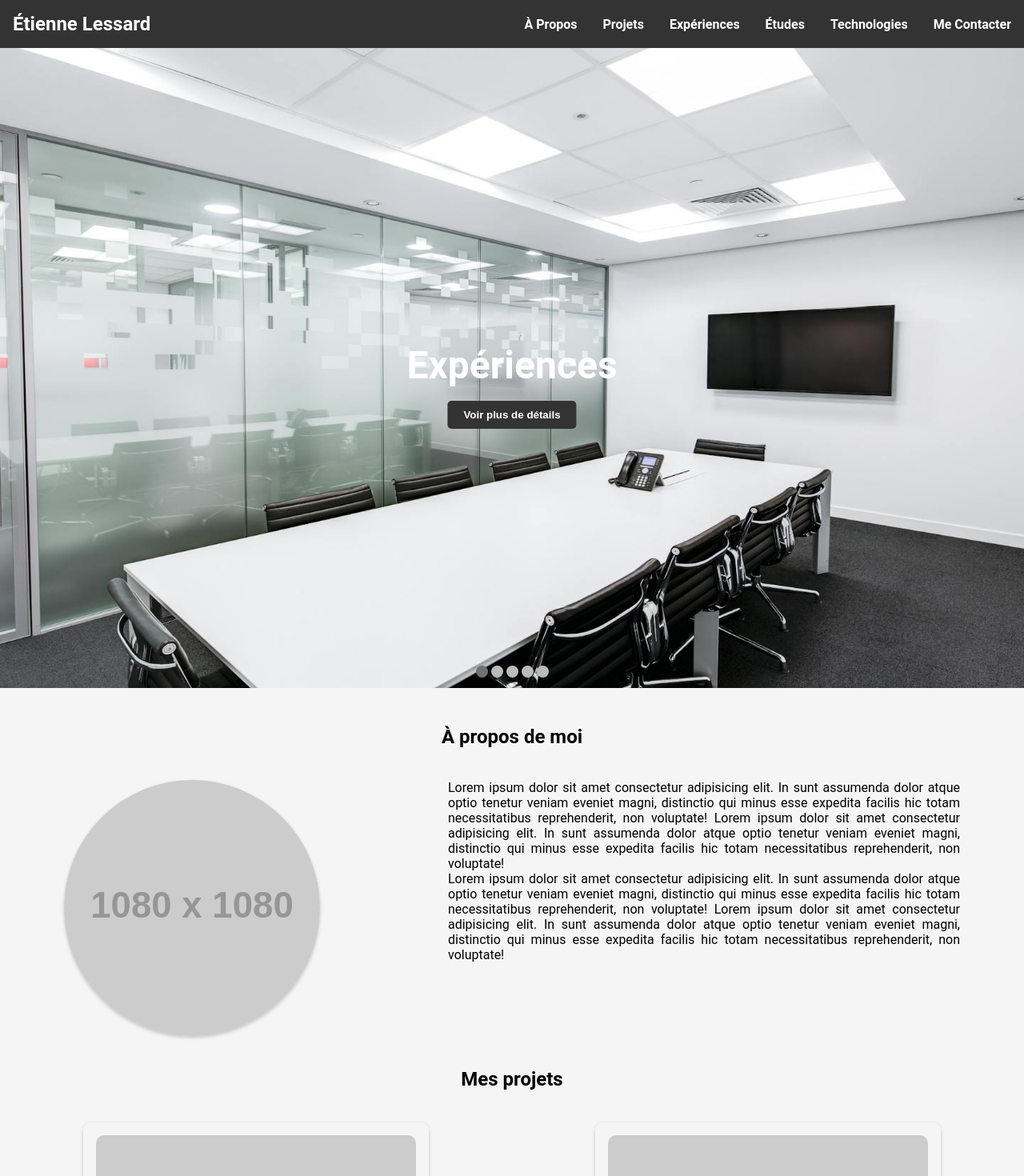
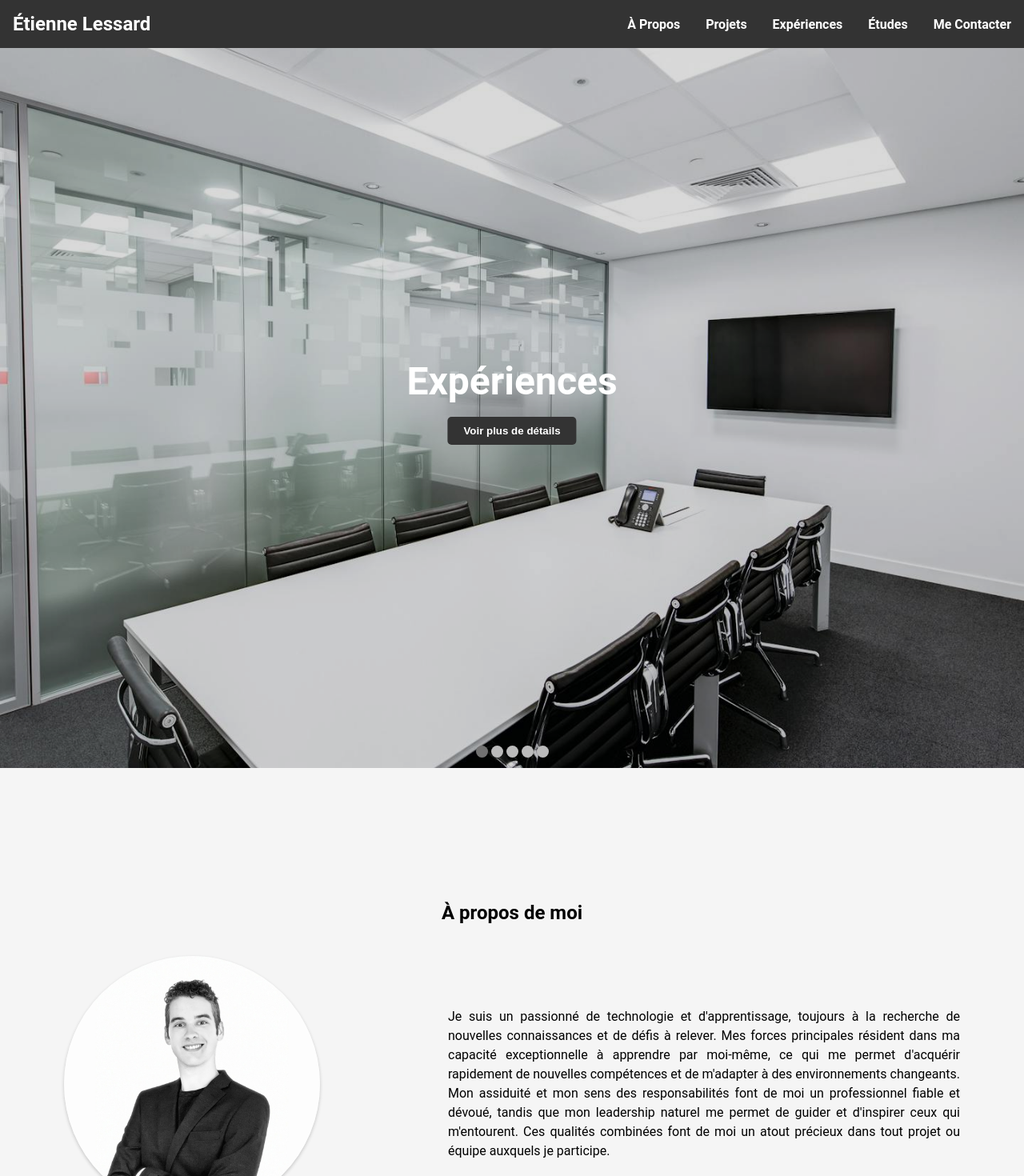
Before and after one commit to TheEtiDev/portfolio-etienne, a Vue app: page / in a window 1280 px wide. Shown: the top 1470 px of the page at 80% size. Built offline with nearby package versions, Linux system fonts and the light colour scheme.

Commit message:
Fix css and navigation + ajout photo et texte

```diff
--- a/src/App.vue
+++ b/src/App.vue
@@ -1,13 +1,9 @@
 <script setup>
 import { RouterView } from 'vue-router'
-import NavigationComponent from './components/NavigationComponent.vue';
-import FooterComponent from './components/FooterComponent.vue';
 </script>
 
 <template>
-  <NavigationComponent />
   <RouterView />
-  <FooterComponent />
 </template>
 
 <style scoped>
--- a/src/assets/main.css
+++ b/src/assets/main.css
@@ -4,3 +4,7 @@ body {
     padding: 0;
     background-color: #f5f5f5;
 }
+
+html {
+    scroll-behavior: smooth;
+}
--- a/src/components/AboutComponent.vue
+++ b/src/components/AboutComponent.vue
@@ -5,16 +5,14 @@
     <section>
         <h3>À propos de moi</h3>
         <div class="content-container">
-            <img src="https://via.placeholder.com/1080x1080" alt="photo">
-            <span>Lorem ipsum dolor sit amet consectetur adipisicing elit. In sunt assumenda dolor atque optio tenetur
-                veniam eveniet magni, distinctio qui minus esse expedita facilis hic totam necessitatibus reprehenderit,
-                non voluptate! Lorem ipsum dolor sit amet consectetur adipisicing elit. In sunt assumenda dolor atque
-                optio tenetur veniam eveniet magni, distinctio qui minus esse expedita facilis hic totam necessitatibus
-                reprehenderit, non voluptate! <br> Lorem ipsum dolor sit amet consectetur adipisicing elit. In sunt
-                assumenda dolor atque optio tenetur veniam eveniet magni, distinctio qui minus esse expedita facilis hic
-                totam necessitatibus reprehenderit, non voluptate! Lorem ipsum dolor sit amet consectetur adipisicing
-                elit. In sunt assumenda dolor atque optio tenetur veniam eveniet magni, distinctio qui minus esse
-                expedita facilis hic totam necessitatibus reprehenderit, non voluptate! </span>
+            <img src="../assets/images/profilImg.jpg" alt="photo">
+            <span>Je suis un passionné de technologie et d'apprentissage, toujours à la recherche de nouvelles
+                connaissances et de défis à relever. Mes forces principales résident dans ma capacité exceptionnelle à
+                apprendre par moi-même, ce qui me permet d'acquérir rapidement de nouvelles compétences et de m'adapter
+                à des environnements changeants. Mon assiduité et mon sens des responsabilités font de moi un
+                professionnel fiable et dévoué, tandis que mon leadership naturel me permet de guider et d'inspirer ceux
+                qui m'entourent. Ces qualités combinées font de moi un atout précieux dans tout projet ou équipe
+                auxquels je participe. </span>
         </div>
     </section>
 </template>
@@ -56,6 +54,9 @@ span {
     width: 50%;
     margin: 1rem;
     text-align: justify;
+    line-height: 1.5rem;
+    align-items: center;
+    display: flex;
 }
 
 @media (max-width: 920px) {
--- a/src/components/CarrouselComponent.vue
+++ b/src/components/CarrouselComponent.vue
@@ -106,7 +106,8 @@ setInterval(() => {
 
 img {
     width: 100%;
-    height: 50rem;
+    height: auto;
+    filter: brightness(85%);
 }
 
 * {
--- a/src/components/EtudesComponent.vue
+++ b/src/components/EtudesComponent.vue
@@ -114,4 +114,8 @@ span {
     text-align: justify;
     padding: 0 1rem 0 1rem;
 }
+
+p {
+    line-height: 1.5;
+}
 </style>
--- a/src/components/ExperiencesComponent.vue
+++ b/src/components/ExperiencesComponent.vue
@@ -120,4 +120,8 @@ span {
     text-align: justify;
     padding: 0 1rem 0 1rem;
 }
+
+p {
+    line-height: 1.5;
+}
 </style>
--- a/src/components/NavigationComponent.vue
+++ b/src/components/NavigationComponent.vue
@@ -5,22 +5,19 @@
         </h2>
         <ul>
             <li>
-                <router-link to="/a-propos">À Propos</router-link>
+                <a href="#a-propos">À Propos</a>
             </li>
             <li>
-                <router-link to="/projets">Projets</router-link>
+                <a href="#projets">Projets</a>
             </li>
             <li>
-                <router-link to="/experience">Expériences</router-link>
+                <a href="#experiences">Expériences</a>
             </li>
             <li>
-                <router-link to="/etudes">Études</router-link>
+                <a href="#etudes">Études</a>
             </li>
             <li>
-                <router-link to="/technologies">Technologies</router-link>
-            </li>
-            <li>
-                <router-link to="/contact">Me Contacter</router-link>
+                <a href="#contact">Me Contacter</a>
             </li>
         </ul>
     </nav>
@@ -37,6 +34,12 @@
     width: 100%;
     display: flex;
     align-items: center;
+    position: fixed;
+    top: 0;
+    left: 0;
+    right: 0;
+    z-index: 1000;
+
 }
 
 h2 {
@@ -66,6 +69,10 @@
     color: #ccc;
 }
 
+html {
+    scroll-behavior: smooth;
+}
+
 
 @media screen and (max-width: 975px) {
     ul {
--- a/src/views/HomeView.vue
+++ b/src/views/HomeView.vue
@@ -5,15 +5,51 @@ import ProjetsComponent from '../components/ProjetsComponent.vue';
 import ExperiencesComponent from '../components/ExperiencesComponent.vue';
 import EtudesComponent from '../components/EtudesComponent.vue';
 import ContacterComponent from '../components/ContacterComponent.vue';
+import NavigationComponent from '../components/NavigationComponent.vue';
+import FooterComponent from '../components/FooterComponent.vue';
 </script>
 
 <!-- Ajouter technologies, contact et formations (certifications) -->
 
 <template>
-  <CarrouselComponent />
-  <AboutComponent />
-  <ProjetsComponent />
-  <ExperiencesComponent />
-  <EtudesComponent />
-  <ContacterComponent />
+  <NavigationComponent />
+  <ul>
+    <li>
+      <CarrouselComponent />
+    </li>
+    <li>
+      <AboutComponent id="a-propos" />
+    </li>
+    <li>
+      <ProjetsComponent id="projets" />
+    </li>
+    <li>
+      <ExperiencesComponent id="experiences" />
+    </li>
+    <li>
+      <EtudesComponent id="etudes" />
+    </li>
+    <li>
+      <ContacterComponent id="contact" />
+    </li>
+  </ul>
+  <FooterComponent />
 </template>
+
+<style scoped>
+ul {
+  list-style-type: none;
+  padding: 0;
+  margin: 0;
+  flex-direction: column;
+  width: 100%;
+}
+
+ul li {
+  margin-bottom: 7.5rem;
+}
+
+html {
+  scroll-behavior: smooth;
+}
+</style>
```
Also changed, not shown: src/assets/images/profilImg.jpg (added). Lines whose indentation alone changed are shown as unchanged.
